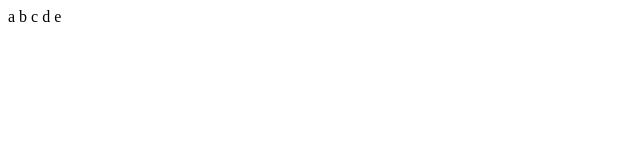
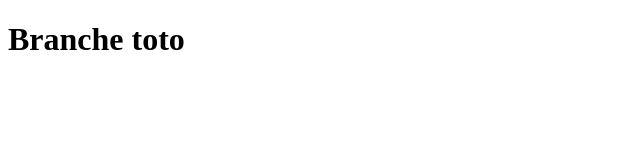
Before and after one commit to brunosimon/test-repo-g1, a plain HTML site: page index.html in a window 1280 px wide. Shown: the whole page, without its empty margins (0-640 px from the left). Drawn offline with Linux system fonts and the light colour scheme.

Commit message:
Change title

```diff
--- a/index.html
+++ b/index.html
@@ -7,7 +7,7 @@
 </head>
 
 <body>
-	a b c d e
+	<h1>Branche toto</h1>
 </body>
 
 </html>
```
